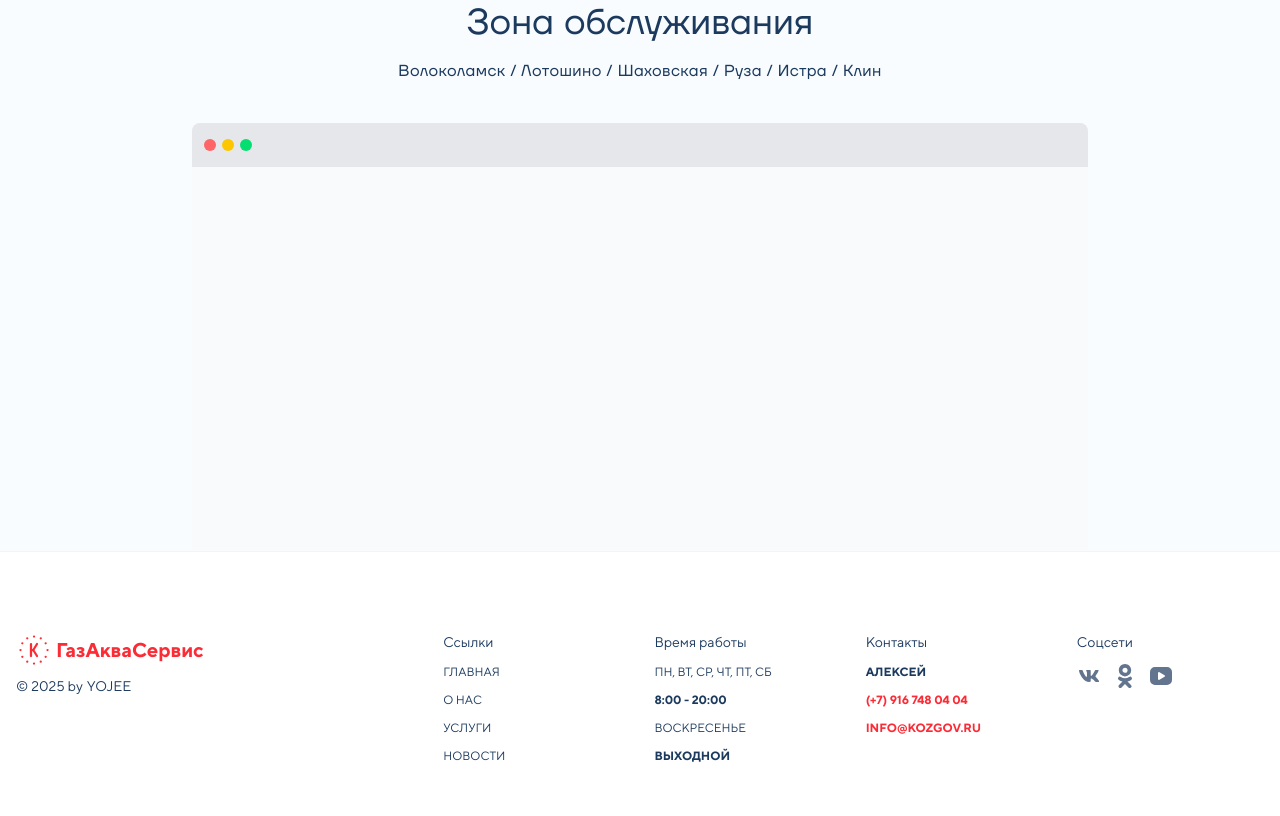
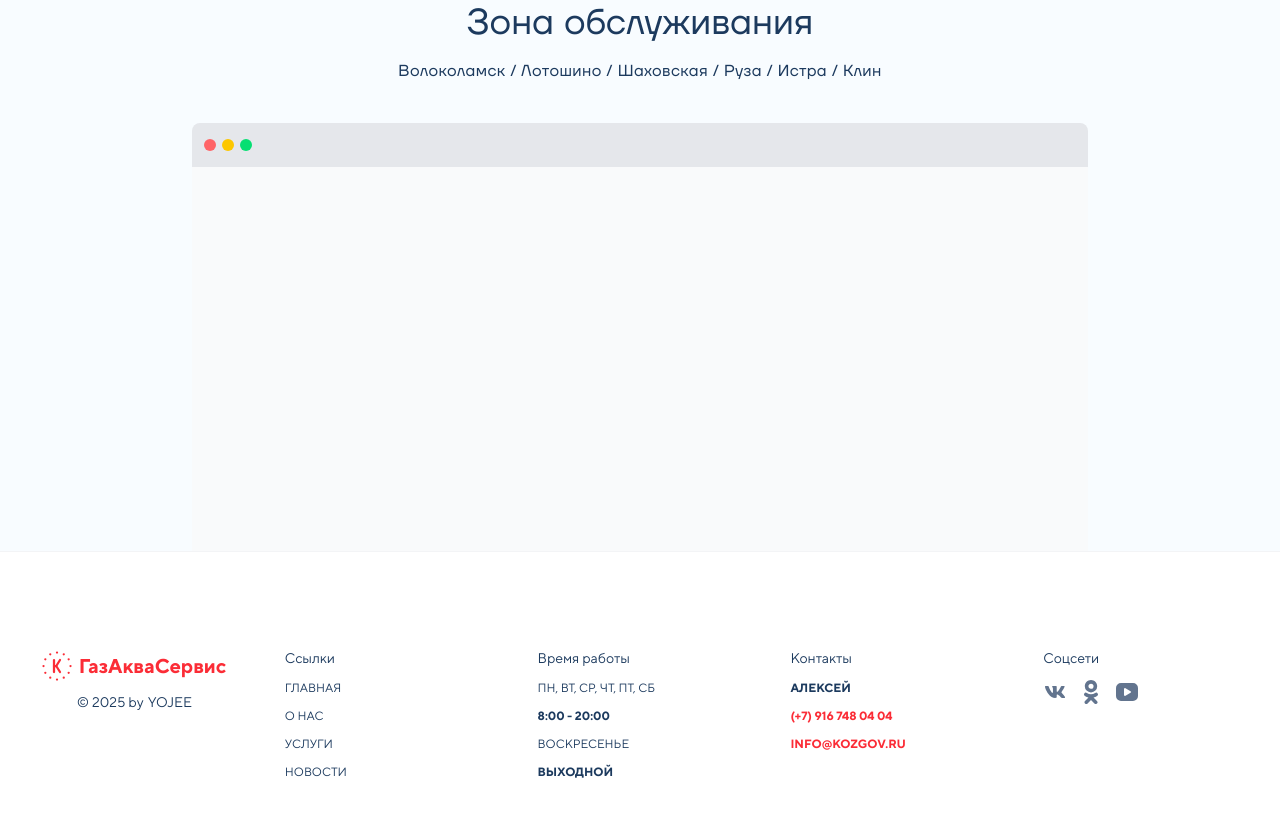
Before and after one commit to yojeero/snoo_ko, a plain HTML site: page index.html in a window 1280 px wide. Shown: the part 4202-5018 px from the top of the page. Drawn offline with Linux system fonts and the light colour scheme.

Commit message:
Update index.html

```diff
--- a/index.html
+++ b/index.html
@@ -793,10 +793,10 @@
 
     <footer class="w-full border-t-1 border-solid border-gray-100 py-20 px-4 mb-6" id="contact">
 
-        <div class="mx-auto max-w-7xl flex flex-row flex-wrap gap-6 justify-center">
+        <div class="mx-auto max-w-7xl flex flex-row flex-wrap lg:gap-x-6 gap-4 justify-between">
 
             <!-- 1 -->
-            <div class="w-full lg:w-[40%] lg:flex-1 lg:justify-items-center">
+            <div class="w-full lg:w-[40%] lg:flex-1 justify-items-center p-4">
 
                 <div class="flex flex-row items-center flex-shrink-0">
 
@@ -841,7 +841,7 @@
             </div>
 
             <!-- 2 -->
-            <div class="lg:w-[15%]">
+            <div class="w-[40%] lg:w-[15%] p-4 flex-1">
 
               <p class="text-sm">Ссылки</p>
 
@@ -857,7 +857,7 @@
             </div>
 
             <!-- 3 -->
-            <div class="lg:w-[15%]">
+            <div class="w-[40%] lg:w-[15%] p-4 flex-1">
 
                 <p class="text-sm">Время работы</p>
 
@@ -882,7 +882,7 @@
             </div>
 
             <!-- 4 -->
-            <div class="lg:w-[15%]">
+            <div class="w-[40%] lg:w-[15%] p-4 flex-1">
 
             <p class="text-sm">Контакты</p>
 
@@ -907,7 +907,7 @@
             </div>
 
             <!-- 5 -->
-            <div class="lg:w-[15%]">
+            <div class="w-[40%] lg:w-[15%] p-4 flex-1">
 
             <p class="text-sm">Cоцсети</p>
 
```
